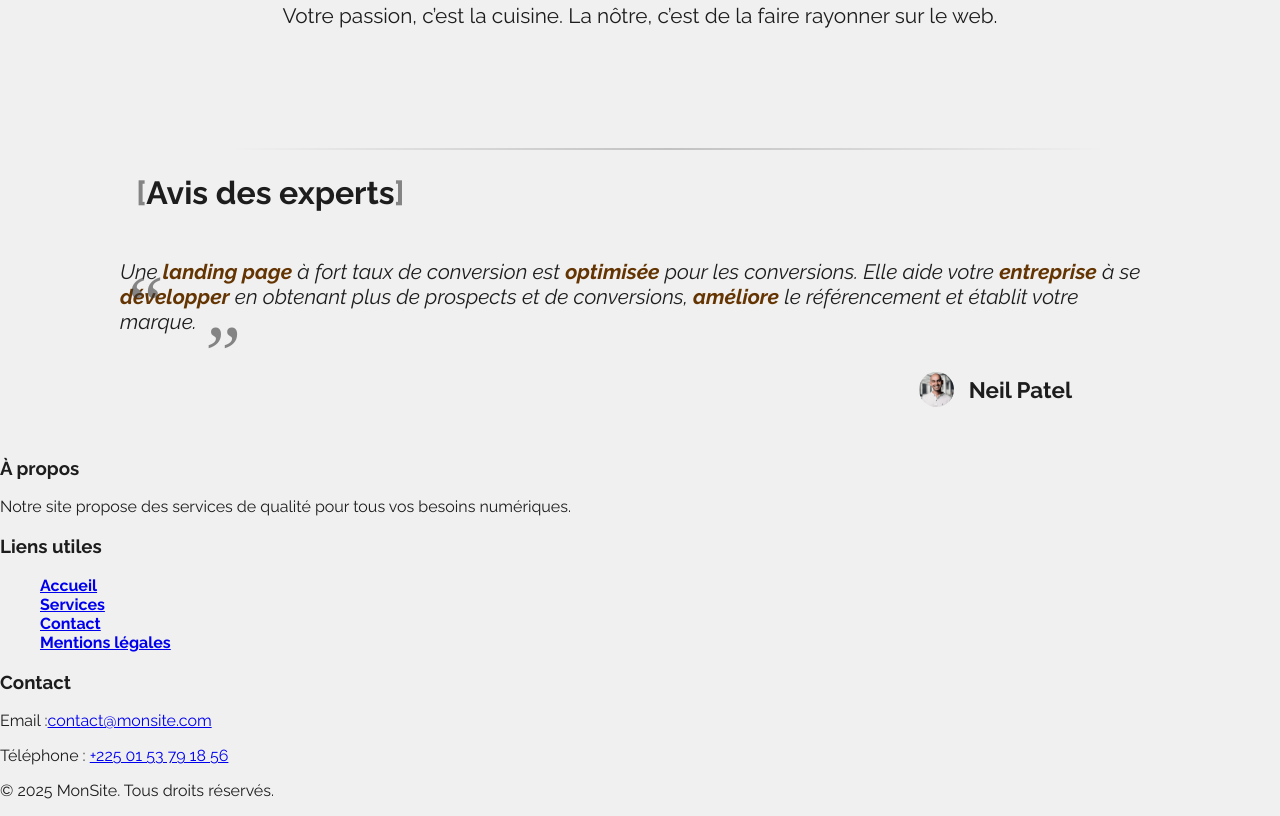
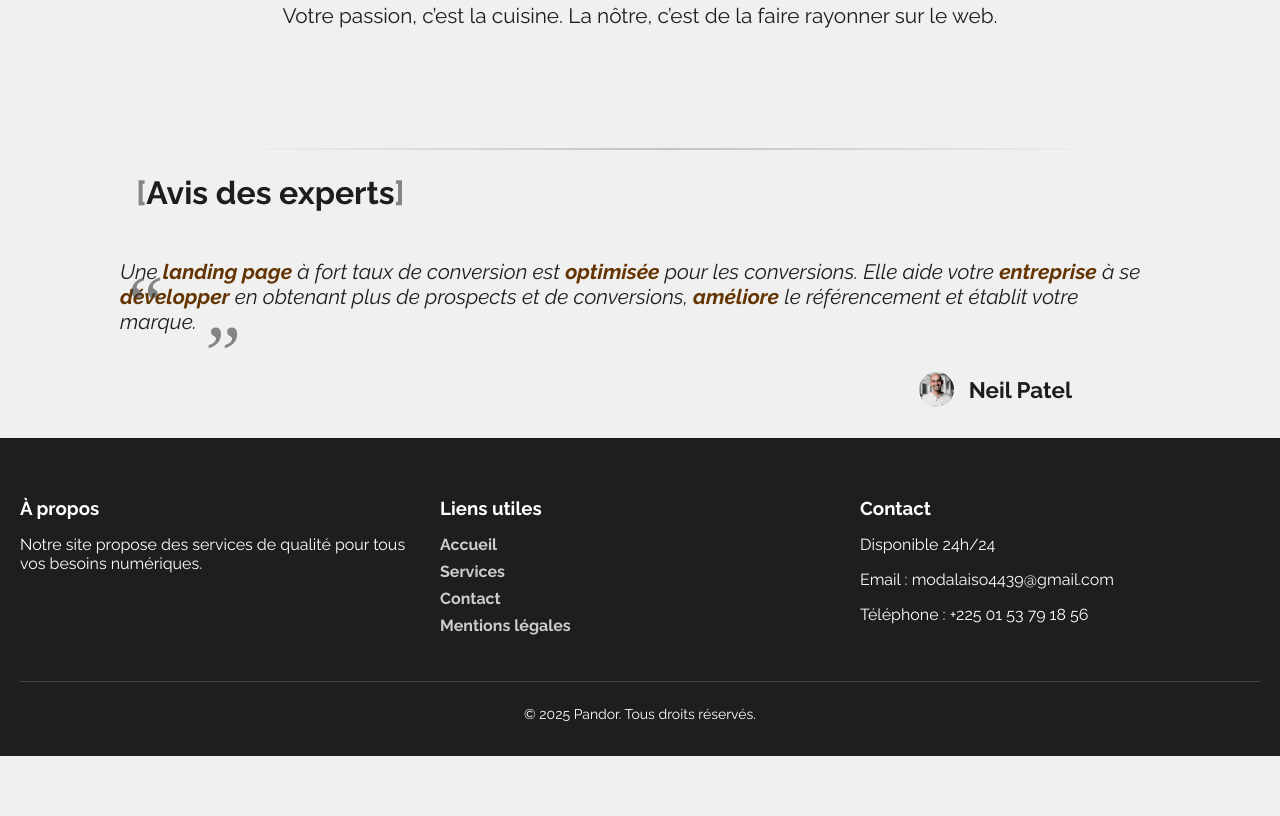
Before and after one commit to modalaiso/pandor, a plain HTML site: page frontend/index.html in a window 1280 px wide. Shown: the part 2768-3584 px from the top of the page. After the commit the page ends 3524 px from the top, so only its background shows below. Drawn offline with Linux system fonts and the light colour scheme; a web font is replaced by a local one.

Commit message:
update pandor.css, index.html, sitemap.xml

```diff
--- a/frontend/css/pandor.css
+++ b/frontend/css/pandor.css
@@ -758,3 +758,53 @@ blockquote {
 	height: 220px;
 	opacity: 1;
 }
+
+.footer {
+	background-color: #1e1e1e;
+	color: #fff;
+	padding: 40px 20px 20px;
+}
+
+.footer-container {
+	display: flex;
+	flex-wrap: wrap;
+	justify-content: space-between;
+	gap: 20px;
+}
+
+.footer-section {
+	flex: 1 1 200px;
+}
+
+.footer-section h3 {
+	margin-bottom: 10px;
+}
+
+.footer-section ul {
+	list-style: none;
+	padding: 0;
+}
+
+.footer-section ul li {
+	margin-bottom: 8px;
+}
+
+.contact_link,
+.footer-section ul li a {
+	color: #ccc;
+	text-decoration: none;
+	transition-duration: 0.5s;
+}
+
+.contact_link,
+.footer-section ul li a:hover {
+	color: #fff;
+}
+
+.footer-bottom {
+	text-align: center;
+	margin-top: 30px;
+	font-size: 14px;
+	border-top: 1px solid #444;
+	padding-top: 10px;
+}
--- a/frontend/index.html
+++ b/frontend/index.html
@@ -85,8 +85,8 @@
                 </div>
             </section>
             <section class="section2">
-                <div class="services_wrapper">
-                    <div id="services" class="services">
+                <div class="services_wrapper" id="services">
+                    <div class="services">
                         <h2 class="h2">Nos services</h2>
                     </div>
                     <hr>
@@ -195,12 +195,13 @@
                 </div>
                 <div class="footer-section">
                     <h3>Contact</h3>
-                <p style="display: flex;">Email : <a href="mailto:modalaiso4439@gmail.com">contact@monsite.com</a></p>
-                <p>Téléphone : <a href="tel:+2250153791856">+225 01 53 79 18 56</a></p>
+                    <p style="font-size: 16px;"><a href="httpS://calendly.com/pandor_agence/rendez-vous-avec-pandor" class="contact_link">Disponible 24h/24</a></p>
+                    <p>Email : <a href="mailto:modalaiso4439@gmail.com" class="contact_link">modalaiso4439@gmail.com</a></p>
+                    <p>Téléphone : <a href="tel:+2250153791856" class="contact_link">+225 01 53 79 18 56</a></p>
                 </div>
             </div>
             <div class="footer-bottom">
-              <p>&copy; 2025 MonSite. Tous droits réservés.</p>
+                <p>&copy; 2025 Pandor. Tous droits réservés.</p>
             </div>
         </footer>
         <a href="mailto:modalaiso4439@gmail.com" target="_blank" alt="Envoyez nous un mail" class="mail">
--- a/frontend/sitemap.xml
+++ b/frontend/sitemap.xml
@@ -2,7 +2,7 @@
 <urlset xmlns="http://www.sitemaps.org/schemas/sitemap/0.9">
   <url>
     <loc>https://pandor.onrender.com/</loc>
-    <lastmod>2025-05-30</lastmod>
+    <lastmod>2025-06-03</lastmod>
     <priority>1.0</priority>
   </url>
 </urlset>
```
Lines whose indentation alone changed are shown as unchanged.
